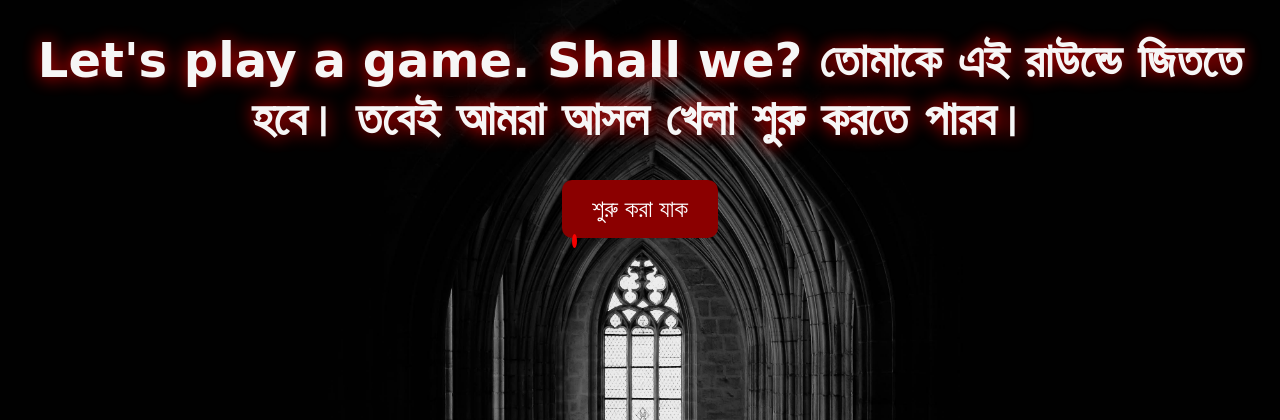
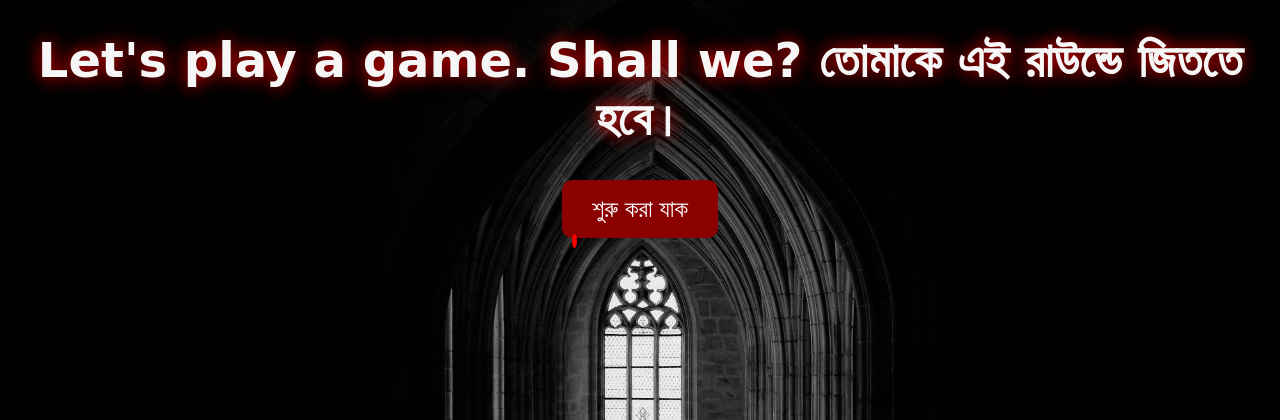
Before and after one commit to Shan0000000/bday, a Flask app: page /shallwe in a window 1280 px wide. Shown: the top 420 px of the page. Run offline with Flask 3, Linux system fonts and the light colour scheme.

Commit message:
Updated templates and CSS

```diff
--- a/templates/shallwe.html
+++ b/templates/shallwe.html
@@ -8,7 +8,7 @@
 </head>
 <body>
     <h1>
-        Let's play a game. Shall we? তোমাকে এই রাউন্ডে জিততে হবে। তবেই আমরা আসল খেলা শুরু করতে পারব।
+        Let's play a game. Shall we? তোমাকে এই রাউন্ডে জিততে হবে।
     </h1>
     <div>
         <a href="{{ url_for('home') }}">
```
